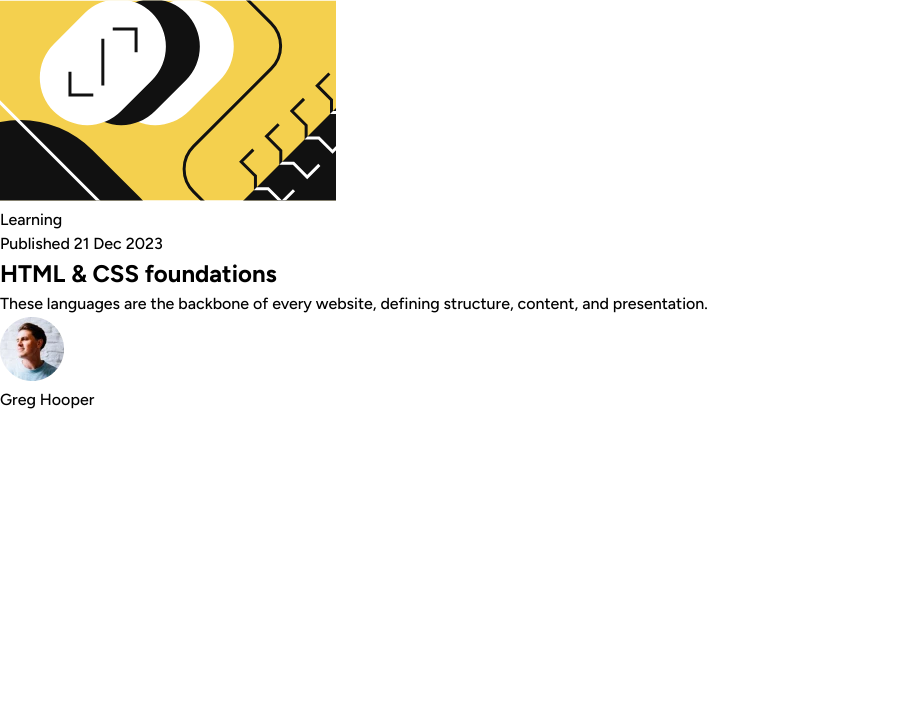
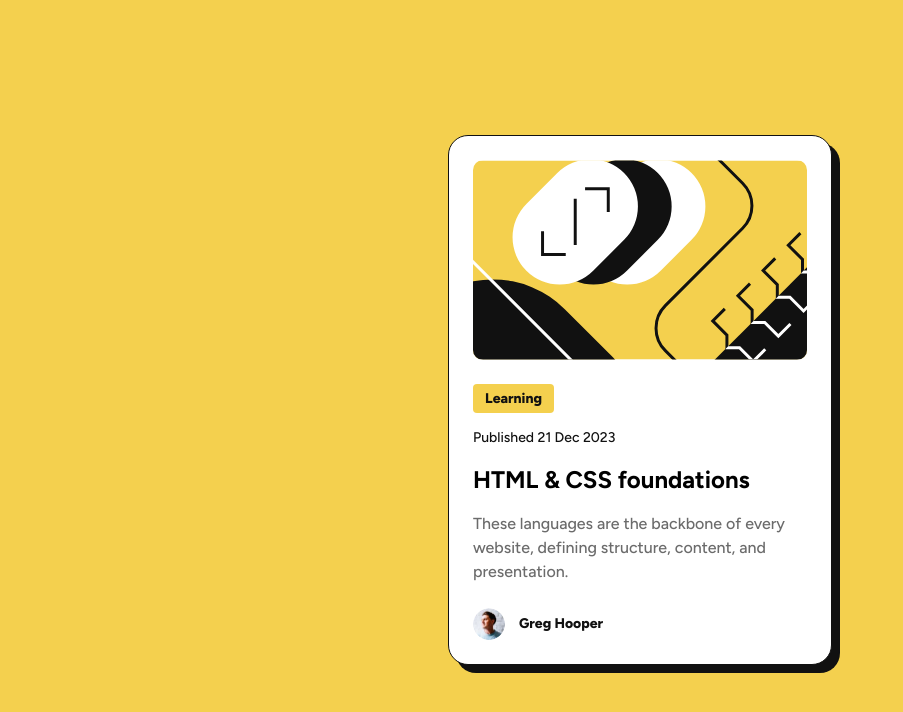
Before and after one commit to Matt1208Dev/blog-preview-card, a plain HTML site: page index.html in a window 1280 px wide. Shown: the whole page, without its empty margins (0-903 px from the left). Drawn offline with Linux system fonts and the light colour scheme.

Commit message:
Modification mineures HTML, style et disposition terminés.

```diff
--- a/index.html
+++ b/index.html
@@ -30,8 +30,8 @@
         class="card__image"
       />
       <div class="card__content">
-        <div class="card__category">Learning</div>
-        <p class="publication__date">Published 21 Dec 2023</p>
+        <div class="card__category fw-bold">Learning</div>
+        <p class="card__publication__date">Published 21 Dec 2023</p>
         <h2 class="card__title">HTML & CSS foundations</h2>
         <p class="card__description">
           These languages are the backbone of every website, defining structure,
@@ -43,7 +43,7 @@
             alt="Photo de Greg Hooper"
             class="avatar"
           />
-          <p class="author">Greg Hooper</p>
+          <p class="author fw-bold">Greg Hooper</p>
         </div>
       </div>
     </article>
--- a/style.css
+++ b/style.css
@@ -35,8 +35,83 @@ body {
   font-weight: 500;
   line-height: 1.5;
   letter-spacing: 0px;
+  background-color: var(--yellow);
+
+  display: flex;
+  flex-direction: column;
+  justify-content: center;
+  align-items: center;
+}
+
+img {
+  max-width: 100%;
+  height: auto;
+  overflow: hidden;
 }
 
 .fw-bold {
   font-weight: 800;
 }
+
+/* CARD */
+.card {
+  max-width: 24rem; /* 384px */
+  min-width: 18.75rem; /* 300px */
+  padding: 1.5rem; /* 24px */
+  background-color: var(--white);
+  border-radius: 1.25rem; /* 20px */
+  border: 0.0625rem solid var(--gray-950); /* 1px */
+  box-shadow: 0.5rem 0.5rem 0rem var(--gray-950);
+  display: flex;
+  flex-direction: column;
+}
+
+.card__image {
+  border-radius: 0.625rem; /* 10px */
+}
+
+.card__content {
+  margin-top: 1.5rem; /* 24px */
+}
+
+.card__category {
+  font-size: 0.875rem; /* 14px */
+  color: var(--gray-950);
+  background-color: var(--yellow);
+  display: inline-block;
+  padding: 0.25rem 0.75rem; /* 4px 12px */
+  border-radius: 0.25rem; /* 4px */
+}
+
+.card__publication__date {
+  font-size: 0.875rem; /* 14px */
+  color: var(--gray-950);
+  margin-top: 0.875rem; /* 12px */
+}
+
+.card__title {
+  margin-top: 0.875rem; /* 12px */
+}
+
+.card__description {
+  margin-top: 0.875rem; /* 12px */
+  color: var(--gray-500);
+}
+
+.card__author {
+  margin-top: 1.5rem; /* 12px */
+  display: flex;
+  align-items: center;
+}
+
+.avatar {
+  width: 2rem; /* 32px */
+  height: 2rem; /* 32px */
+  border-radius: 50%;
+  margin-right: 0.875rem; /* 12px */
+}
+
+.author {
+  font-size: 0.875rem; /* 14px */
+  color: var(--gray-950);
+}
```
